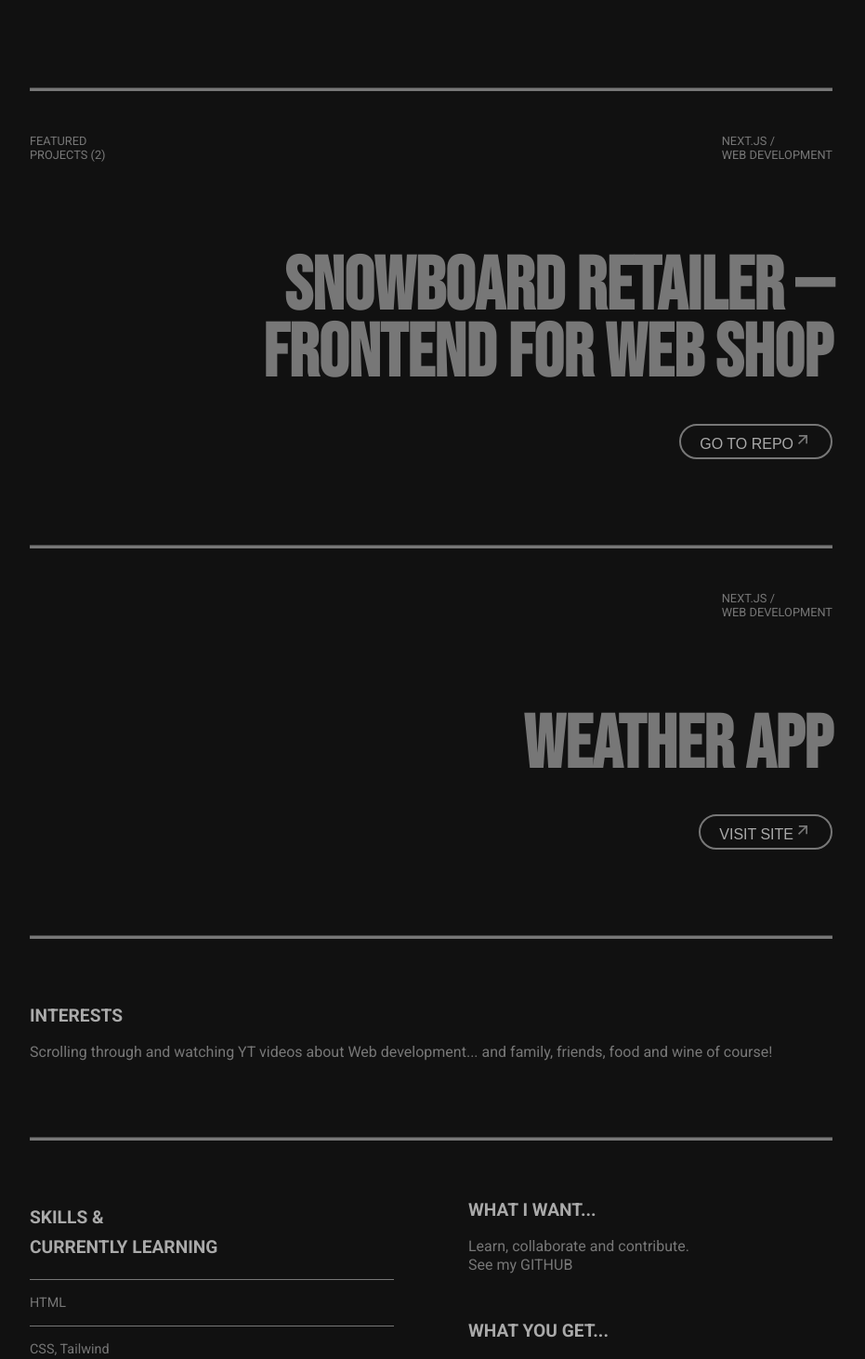
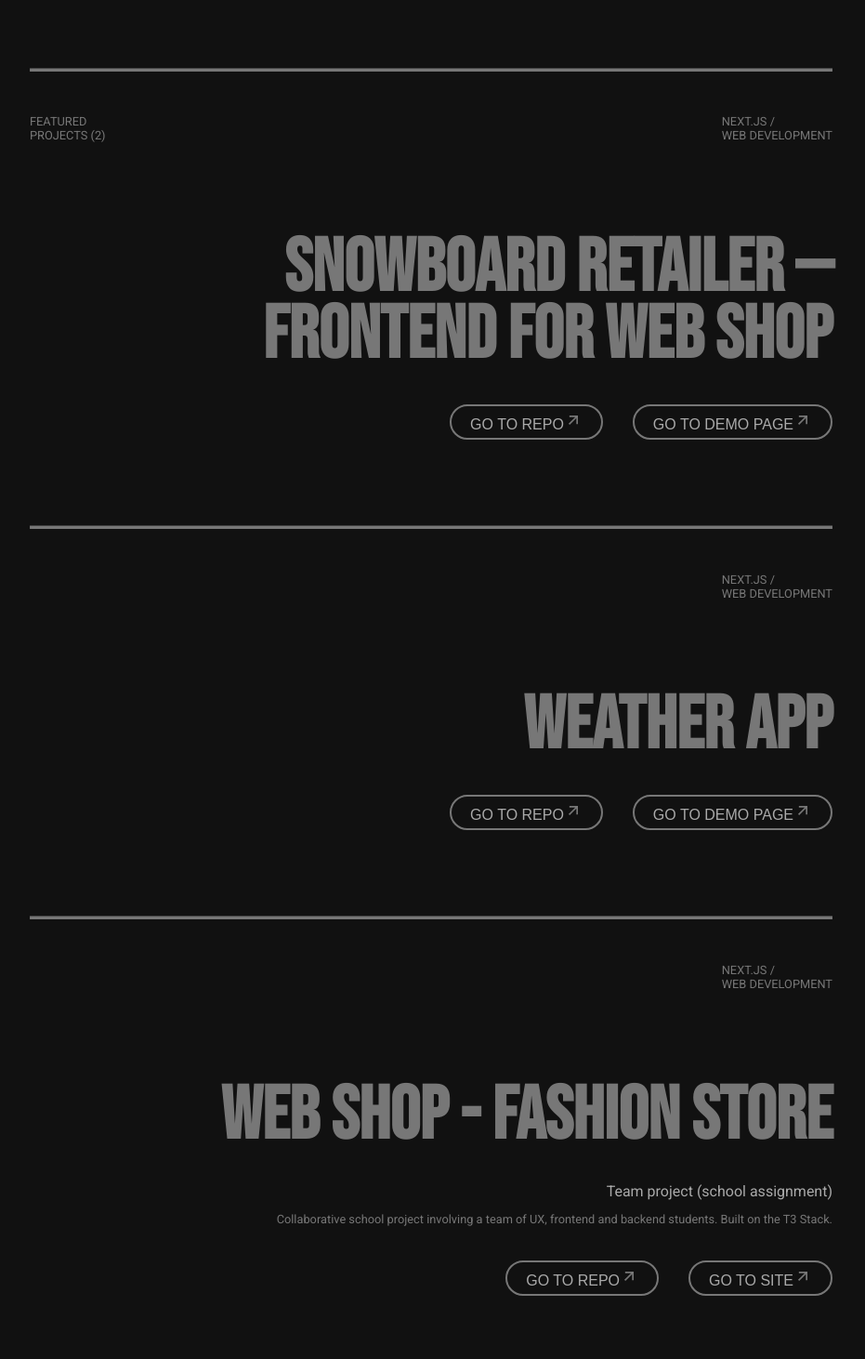
Before and after one commit to hanna-fmw/portfolio, a Next.js app: page / in a window 1280 px wide. Shown: the part 1166-2628 px from the top of the page at 93% size, without its empty margins (176-1107 px from the left). Built offline with nearby package versions, Linux system fonts and the light colour scheme.

Commit message:
added project

```diff
--- a/app/globals.css
+++ b/app/globals.css
@@ -21,4 +21,5 @@ body {
 a {
 	color: inherit;
 	text-decoration: none;
+	cursor: pointer;
 }
--- a/app/page.jsx
+++ b/app/page.jsx
@@ -3,6 +3,7 @@ import { useState } from 'react';
 import styles from './page.module.css';
 import { motion } from 'framer-motion';
 import Marquee from 'react-fast-marquee';
+import Link from 'next/link';
 
 const skills = [
 	{ id: 1, name: 'HTML' },
@@ -51,11 +52,10 @@ export default function Home() {
 					<div className={styles.nav_right}>
 						<div className={styles.nav_portfolio}>
 							Frontend Developer <br />
+							<div style={{ paddingTop: '2rem' }}>
 								Portfolio / 2023-2024 <br />
+								(A Work in progress)
 							</div>
-						<div className={styles.nav_github}>
-							See my <span className={styles.github_navlink}>GitHub</span> <br />
-							(A Work in progress)
 						</div>
 
 						<button className={styles.contact_btn}>
@@ -116,7 +116,7 @@ export default function Home() {
 						<div className={styles.wheel}></div>
 					</div>
 
-					<div className={styles.svg_scroll}>
+					<aside className={styles.svg_scroll}>
 						<svg viewBox='0 0 100 10' xmlns='http://www.w3.org/2000/svg'>
 							<motion.path
 								initial={{ pathLength: 0 }}
@@ -134,10 +134,10 @@ export default function Home() {
 								d='M 0, 5 L 100, 5'
 							/>
 						</svg>
-					</div>
+					</aside>
 				</motion.section>
 				<section>
-					<div className={styles.projects}>
+					<section className={styles.projects}>
 						<div className={styles.projects_header}>
 							<p>
 								FEATURED <br />
@@ -162,8 +162,9 @@ export default function Home() {
 								FRONTEND FOR WEB SHOP
 							</h1>
 						</motion.div>
+						<div className={styles.btn_wrapper}>
 							<div className={styles.btn_container}>
-							<a href='https://github.com/hanna-fmw/webshop-snowboards' target='_blank' rel='noopener noreferrer' class='c-button'>
+								<a href='https://github.com/hanna-fmw/webshop-snowboards' target='_blank' rel='noopener noreferrer'>
 									<button className={styles.visit_btn}>
 										Go to repo
 										<svg width='20' height='20' fill='none' xmlns='http://www.w3.org/2000/svg'>
@@ -172,8 +173,19 @@ export default function Home() {
 									</button>
 								</a>
 							</div>
+							<div className={styles.btn_container}>
+								<Link href='/projects/snowboardDemo'>
+									<button className={styles.visit_btn}>
+										Go to demo page
+										<svg width='20' height='20' fill='none' xmlns='http://www.w3.org/2000/svg'>
+											<path d='M13.337 7.845l-7.173 7.173-1.178-1.179 7.172-7.172H5.837V5h9.166v9.167h-1.666V7.845z' fill='#777' />
+										</svg>
+									</button>
+								</Link>
 							</div>
-					<div className={styles.svg_scroll}>
+						</div>
+					</section>
+					<aside className={styles.svg_scroll}>
 						<svg viewBox='0 0 100 10' xmlns='http://www.w3.org/2000/svg'>
 							<motion.path
 								initial={{ pathLength: 0 }}
@@ -186,8 +198,8 @@ export default function Home() {
 								d='M 100, 5 L 0, 5' // Start line from right (x = 100) to left side (x = 0)
 							/>
 						</svg>
-					</div>
-					<div className={styles.projects}>
+					</aside>
+					<section className={styles.projects}>
 						<div className={styles.projects_header}>
 							<p>
 								{/* FEATURED <br />
@@ -209,18 +221,31 @@ export default function Home() {
 							}}>
 							<h1 className={styles.project_heading}>Weather App</h1>
 						</motion.div>
+						<div className={styles.btn_wrapper}>
 							<div className={styles.btn_container}>
-							<a href='https://weather-app-rust-gamma-39.vercel.app/' target='_blank' rel='noopener noreferrer' class='c-button'>
+								<a href='https://github.com/hanna-fmw/weather-app/' target='_blank' rel='noopener noreferrer'>
 									<button className={styles.visit_btn}>
-									Visit Site
+										Go to Repo
 										<svg width='20' height='20' fill='none' xmlns='http://www.w3.org/2000/svg'>
 											<path d='M13.337 7.845l-7.173 7.173-1.178-1.179 7.172-7.172H5.837V5h9.166v9.167h-1.666V7.845z' fill='#777' />
 										</svg>
 									</button>
 								</a>
 							</div>
+
+							<div className={styles.btn_container}>
+								<Link href='/projects/weatherAppDemo'>
+									<button className={styles.visit_btn}>
+										Go to demo page
+										<svg width='20' height='20' fill='none' xmlns='http://www.w3.org/2000/svg'>
+											<path d='M13.337 7.845l-7.173 7.173-1.178-1.179 7.172-7.172H5.837V5h9.166v9.167h-1.666V7.845z' fill='#777' />
+										</svg>
+									</button>
+								</Link>
 							</div>
-					<div className={styles.svg_scroll}>
+						</div>
+					</section>
+					<aside className={styles.svg_scroll}>
 						<svg viewBox='0 0 100 10' xmlns='http://www.w3.org/2000/svg'>
 							<motion.path
 								initial={{ pathLength: 0 }}
@@ -233,15 +258,58 @@ export default function Home() {
 								d='M 0, 5 L 100, 5'
 							/>
 						</svg>
+					</aside>
+					<section className={styles.projects}>
+						<div className={styles.projects_header}>
+							<p>
+								{/* FEATURED <br />
+								PROJECTS */}
+							</p>
+							<p>
+								NEXT.JS / <br />
+								WEB DEVELOPMENT
+							</p>
+						</div>
+						<motion.div
+							className={styles.project}
+							initial={{ translateY: 50 }}
+							whileInView={{ translateY: 0 }}
+							viewport={{ once: true }}
+							transition={{
+								duration: 0.4,
+								ease: 'easeIn',
+							}}>
+							<h1 className={styles.project_heading}>Web Shop - fashion store</h1>
+						</motion.div>
+						<p className={` ${styles.project_heading} ${styles.project_subheading}`}>Team project (school assignment)</p>
+						<p className={` ${styles.project_heading} ${styles.project_text}`}>
+							Collaborative school project involving a team of UX, frontend and backend students. Built on the T3 Stack.
+						</p>
+						<div className={styles.btn_wrapper}>
+							<div className={styles.btn_container}>
+								<a href='https://github.com/ChasAcademy-Linnea-Svensson/RebelRunway' target='_blank' rel='noopener noreferrer'>
+									<button className={styles.visit_btn}>
+										Go to Repo
+										<svg width='20' height='20' fill='none' xmlns='http://www.w3.org/2000/svg'>
+											<path d='M13.337 7.845l-7.173 7.173-1.178-1.179 7.172-7.172H5.837V5h9.166v9.167h-1.666V7.845z' fill='#777' />
+										</svg>
+									</button>
+								</a>
+							</div>
+
+							<div className={styles.btn_container}>
+								<a href='https://rebel-runway-webshop-oouc4s4mi-chasacademy-linnea-svensson.vercel.app/' target='_blank' rel='noopener noreferrer'>
+									<button className={styles.visit_btn}>
+										Go to site
+										<svg width='20' height='20' fill='none' xmlns='http://www.w3.org/2000/svg'>
+											<path d='M13.337 7.845l-7.173 7.173-1.178-1.179 7.172-7.172H5.837V5h9.166v9.167h-1.666V7.845z' fill='#777' />
+										</svg>
+									</button>
+								</a>
+							</div>
 						</div>
 					</section>
-				<section className={styles.content_section}>
-					<h2 className={styles.content_title}>Interests</h2>
-					<div className={styles.content_description}>
-						Scrolling through and watching YT videos about Web development... and family, friends, food and wine of course!
-					</div>
-				</section>
-				<div className={styles.svg_scroll}>
+					<aside className={styles.svg_scroll}>
 						<svg viewBox='0 0 100 10' xmlns='http://www.w3.org/2000/svg'>
 							<motion.path
 								initial={{ pathLength: 0 }}
@@ -254,7 +322,28 @@ export default function Home() {
 								d='M 100, 5 L 0, 5' // Start line from right (x = 100) to left side (x = 0)
 							/>
 						</svg>
+					</aside>
+				</section>
+				<section className={styles.content_section}>
+					<h2 className={styles.content_title}>Interests</h2>
+					<div className={styles.content_description}>
+						Scrolling through and watching YT videos about Web development... and family, friends, food and wine of course!
 					</div>
+				</section>
+				<aside className={styles.svg_scroll}>
+					<svg viewBox='0 0 100 10' xmlns='http://www.w3.org/2000/svg'>
+						<motion.path
+							initial={{ pathLength: 0 }}
+							whileInView={{ pathLength: 1 }}
+							viewport={{ once: true }}
+							transition={{
+								duration: 3,
+								ease: 'linear',
+							}}
+							d='M 0, 5 L 100, 5'
+						/>
+					</svg>
+				</aside>
 				<section className={styles.section_wrapper}>
 					<section className={styles.coding_skills}>
 						<div className={styles.skills_header}>
@@ -306,20 +395,20 @@ export default function Home() {
 					</section>
 				</section>
 				<section>
-					<div className={styles.svg_scroll}>
+					<aside className={styles.svg_scroll}>
 						<svg viewBox='0 0 100 10' xmlns='http://www.w3.org/2000/svg'>
 							<path d='M 0, 5 L 100, 5' />
 						</svg>
-					</div>
+					</aside>
 
 					<Marquee autoFill pauseOnHover speed={100}>
-						<span className={styles.marquee}>&nbsp;— FEEL FREE TO REACH OUT — SAY HELLO</span>
+						<span className={styles.marquee}>&nbsp;— REACH OUT — SAY HELLO</span>
 					</Marquee>
-					<div className={styles.svg_scroll}>
+					<aside className={styles.svg_scroll}>
 						<svg viewBox='0 0 100 10' xmlns='http://www.w3.org/2000/svg'>
 							<path d='M 0, 5 L 100, 5' />
 						</svg>
-					</div>
+					</aside>
 				</section>
 				<footer className={styles.footer}>
 					<div className={styles.email}>
@@ -334,7 +423,7 @@ export default function Home() {
 						</a>
 					</div>
 					<div>
-						<a href='https://www.linkedin.com/in/hanna-jacobsson-hosk-29a64138/' class='c-button' target='_blank' rel='noopener noreferrer'>
+						<a href='https://www.linkedin.com/in/hanna-jacobsson-hosk-29a64138/' target='_blank' rel='noopener noreferrer'>
 							<span className={styles.social_link}>LINKEDIN</span>
 						</a>
 					</div>
--- a/app/page.module.css
+++ b/app/page.module.css
@@ -81,7 +81,6 @@
 }
 
 .hero_hover.junior {
-	/* font-family: var(--font-roboto); */
 	font-size: 2.8rem;
 	line-height: 0.6;
 }
@@ -135,10 +134,31 @@
 	text-align: right;
 	transition: color 0.3s;
 	width: 100%;
+	cursor: grab;
 }
 
 .project_heading:hover {
 	color: greenyellow;
+}
+
+.project_subheading {
+	font-family: var(--font-roboto);
+	padding-top: 0;
+	padding-bottom: 1rem;
+	font-size: 1rem;
+	color: #aaa;
+}
+
+.project_text {
+	font-family: var(--font-roboto);
+	padding-top: 0;
+	font-size: 0.8rem;
+}
+
+.btn_wrapper {
+	display: flex;
+	gap: 2rem;
+	justify-content: flex-end;
 }
 
 .btn_container {
--- a/app/projects/snowboardDemo/snowboardDemo.module.css
+++ b/app/projects/snowboardDemo/snowboardDemo.module.css
@@ -31,10 +31,29 @@
 	display: none;
 }
 
+.links {
+	padding-top: 1rem;
+	display: flex;
+	gap: 2rem;
+}
+
+.link {
+	text-transform: uppercase;
+	display: inline-block;
+	color: #e1e1e1;
+	transition: color 0.3s, background 0.3s;
+}
+
+.link:hover {
+	text-decoration: underline;
+	text-underline-offset: 6px;
+	/* text-decoration-color: greenyellow; */
+	cursor: pointer;
+}
+
 @media (min-width: 550px) {
 	.main {
-		width: 80vw;
-		margin: 0 auto;
+		width: 70%;
 	}
 
 	.header {
--- a/app/projects/weatherAppDemo/weatherAppDemo.module.css
+++ b/app/projects/weatherAppDemo/weatherAppDemo.module.css
@@ -34,7 +34,31 @@
 	display: none;
 }
 
+.links {
+	padding-top: 1rem;
+	display: flex;
+	gap: 2rem;
+}
+
+.link {
+	text-transform: uppercase;
+	display: inline-block;
+	color: #e1e1e1;
+	transition: color 0.3s, background 0.3s;
+}
+
+.link:hover {
+	text-decoration: underline;
+	text-underline-offset: 6px;
+	/* text-decoration-color: greenyellow; */
+	cursor: pointer;
+}
+
 @media (min-width: 550px) {
+	.main {
+		width: 70%;
+	}
+
 	.header {
 		text-align: left;
 	}
@@ -46,7 +70,7 @@
 	}
 
 	.image {
-		width: 100%;
+		width: 20vw;
 		height: auto;
 	}
 
```
Also changed, not shown: app/projects/snowboardDemo/page.jsx (+12 -0 lines), app/projects/weatherAppDemo/page.jsx (+12 -1 lines). Lines whose indentation alone changed are shown as unchanged.
